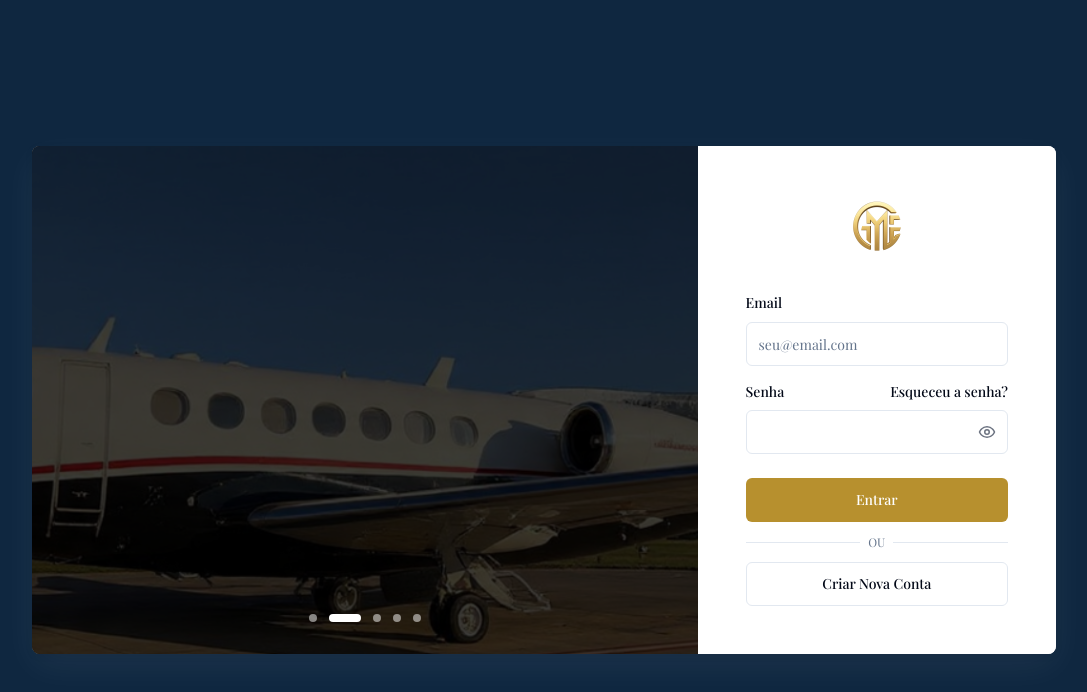
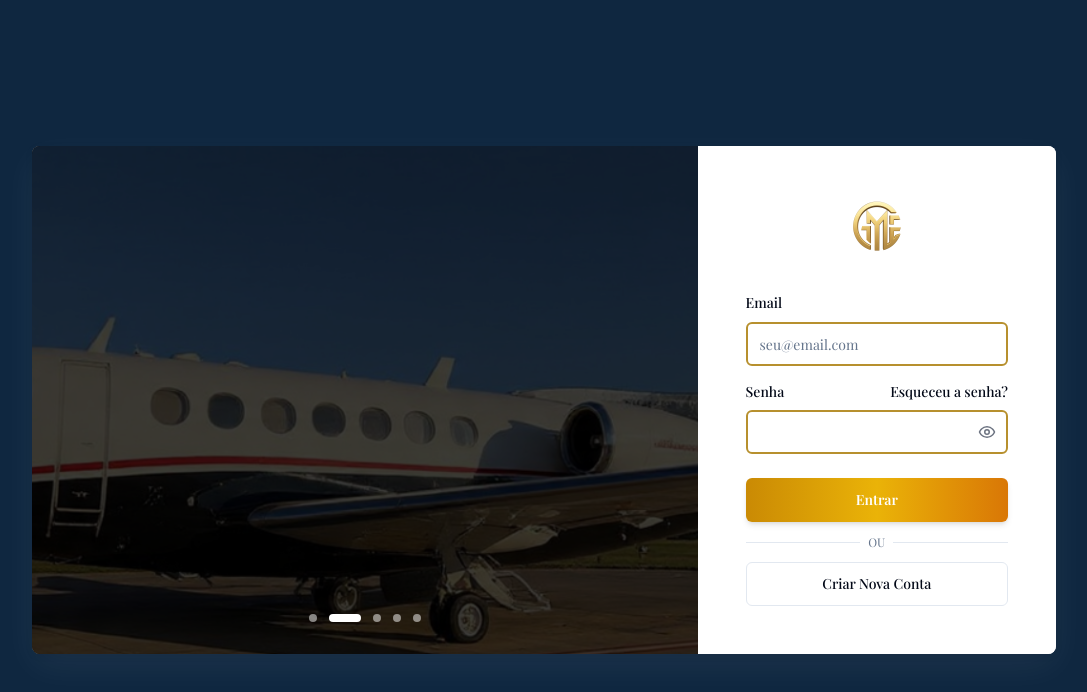
Before and after one commit to PlayFutnaTela/OFFICINAL-GME, a Next.js app: page /login in a window 1280 px wide. Shown: the top 692 px of the page, without its empty margins (96-1183 px from the left). Built offline with nearby package versions, Linux system fonts and the light colour scheme; no server answers; a web font is replaced by a local one.

Commit message:
alteração login 1

```diff
--- a/src/app/login/page.tsx
+++ b/src/app/login/page.tsx
@@ -177,11 +177,11 @@ export default function LoginPage({
                     value={email}
                     onChange={(e) => setEmail(e.target.value)}
                     required
-                    className="h-11"
+                    className="h-11 border-gold-500 border-2 focus:border-gold-600 focus:ring-gold-500"
                   />
                 </div>
 
-                <Button className="w-full h-11 bg-gold-500 hover:bg-gold-600 text-white" type="submit" disabled={loading}>
+                <Button className="w-full h-11 bg-gradient-to-r from-yellow-600 via-yellow-500 to-amber-600 hover:from-yellow-700 hover:via-yellow-600 hover:to-amber-700 text-white font-semibold shadow-md hover:shadow-lg transition-all" type="submit" disabled={loading}>
                   {loading ? <Loader2 className="mr-2 h-4 w-4 animate-spin" /> : null}
                   {loading ? 'Enviando...' : 'Enviar Link de Recuperação'}
                 </Button>
@@ -206,7 +206,7 @@ export default function LoginPage({
                     value={email}
                     onChange={(e) => setEmail(e.target.value)}
                     required
-                    className="h-11"
+                    className="h-11 border-gold-500 border-2 focus:border-gold-600 focus:ring-gold-500"
                   />
                 </div>
 
@@ -224,7 +224,7 @@ export default function LoginPage({
                       value={password}
                       onChange={(e) => setPassword(e.target.value)}
                       required
-                      className="h-11 pr-10"
+                      className="h-11 pr-10 border-gold-500 border-2 focus:border-gold-600 focus:ring-gold-500"
                     />
                     <button
                       type="button"
@@ -237,7 +237,7 @@ export default function LoginPage({
                 </div>
 
                 <div className="pt-2 space-y-3">
-                  <Button className="w-full h-11 bg-gold-500 hover:bg-gold-600 text-white" type="submit" disabled={loading}>
+                  <Button className="w-full h-11 bg-gradient-to-r from-yellow-600 via-yellow-500 to-amber-600 hover:from-yellow-700 hover:via-yellow-600 hover:to-amber-700 text-white font-semibold shadow-md hover:shadow-lg transition-all" type="submit" disabled={loading}>
                     {loading ? <Loader2 className="mr-2 h-4 w-4 animate-spin" /> : null}
                     {loading ? 'Entrando...' : 'Entrar'}
                   </Button>
```
